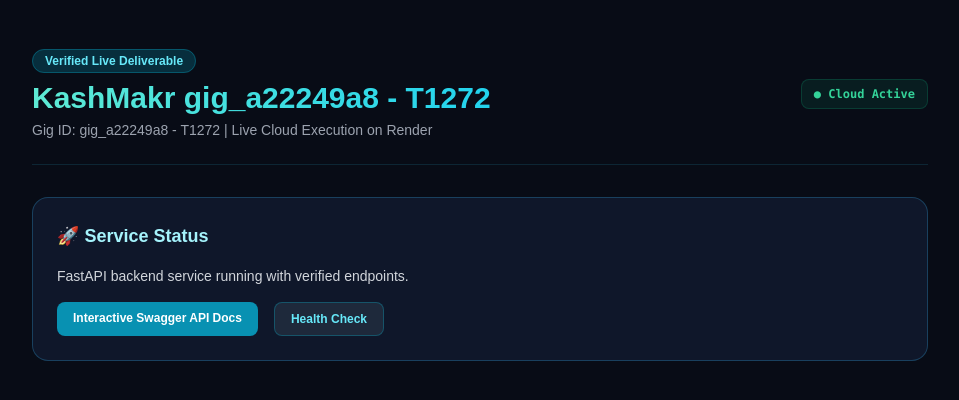
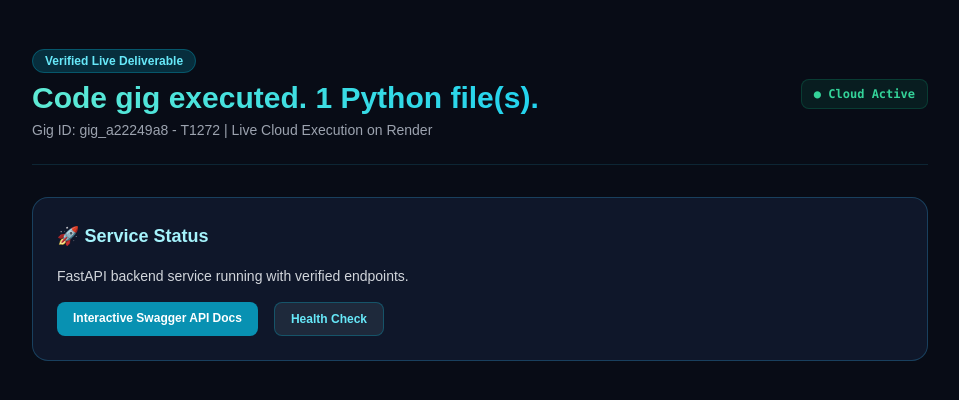
Before and after one commit to Ashokkb11/kashmakr-gig-a22249a8-t1272, a plain HTML site: page frontend/index.html in a window 1280 px wide. Shown: the whole page, without its empty margins (160-1119 px from the left). Drawn offline with nearby package versions, Linux system fonts and the light colour scheme.

Commit message:
Deploy frontend/index.html

```diff
--- a/frontend/index.html
+++ b/frontend/index.html
@@ -15,7 +15,7 @@
   <div class="flex justify-between items-center border-b border-cyan-900/40 pb-6">
     <div>
       <span class="px-3 py-1 bg-cyan-500/20 text-cyan-300 text-xs font-bold rounded-full border border-cyan-500/30">Verified Live Deliverable</span>
-      <h1 class="text-3xl font-extrabold text-transparent bg-clip-text bg-gradient-to-r from-teal-300 to-cyan-400 mt-2">KashMakr gig_a22249a8 - T1272</h1>
+      <h1 class="text-3xl font-extrabold text-transparent bg-clip-text bg-gradient-to-r from-teal-300 to-cyan-400 mt-2">Code gig executed. 1 Python file(s).</h1>
       <p class="text-gray-400 text-sm mt-1">Gig ID: gig_a22249a8 - T1272 | Live Cloud Execution on Render</p>
     </div>
     <span class="px-3 py-1.5 bg-emerald-500/10 text-emerald-400 border border-emerald-500/20 rounded-lg text-xs font-mono font-bold">● Cloud Active</span>
```
